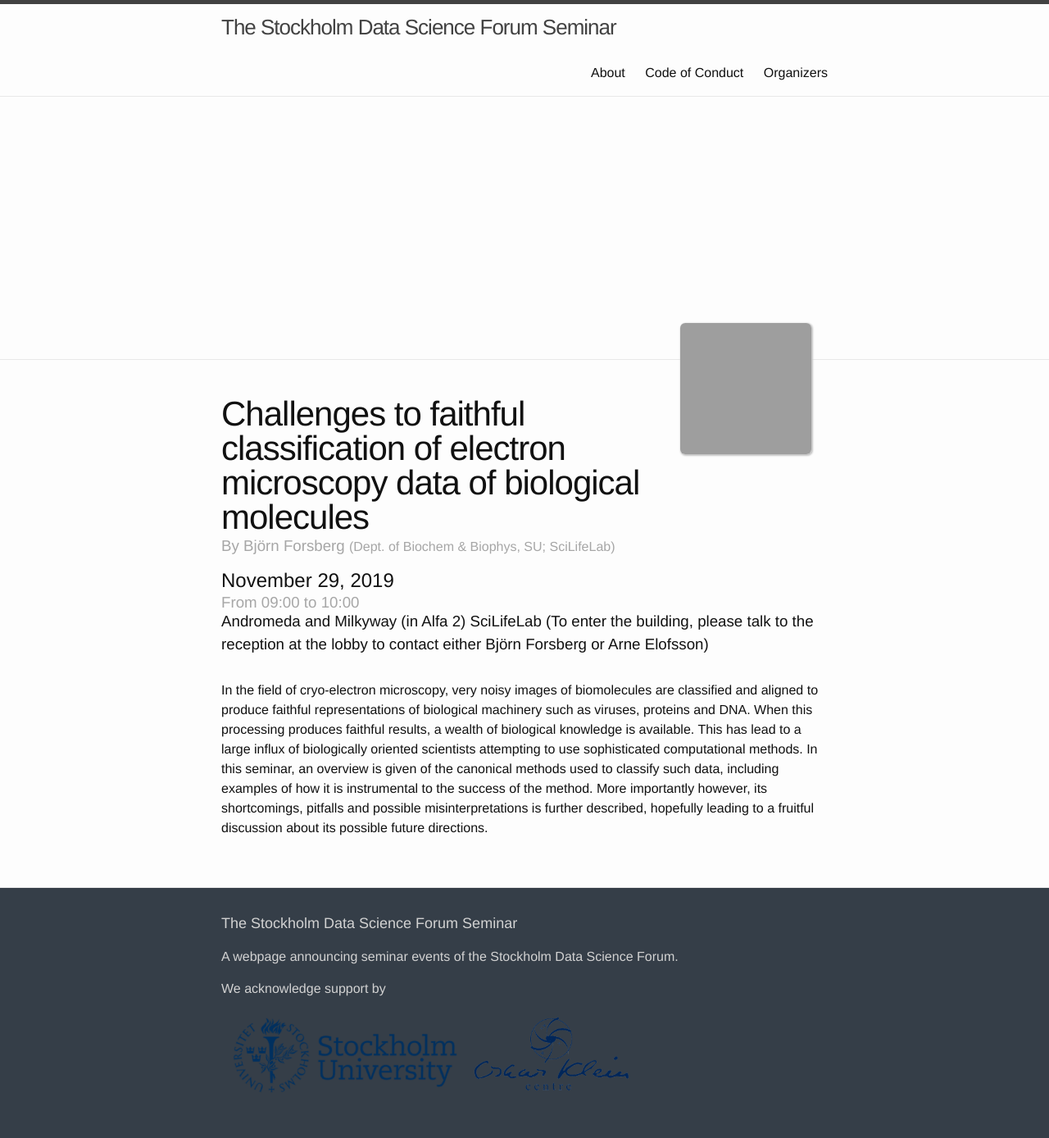
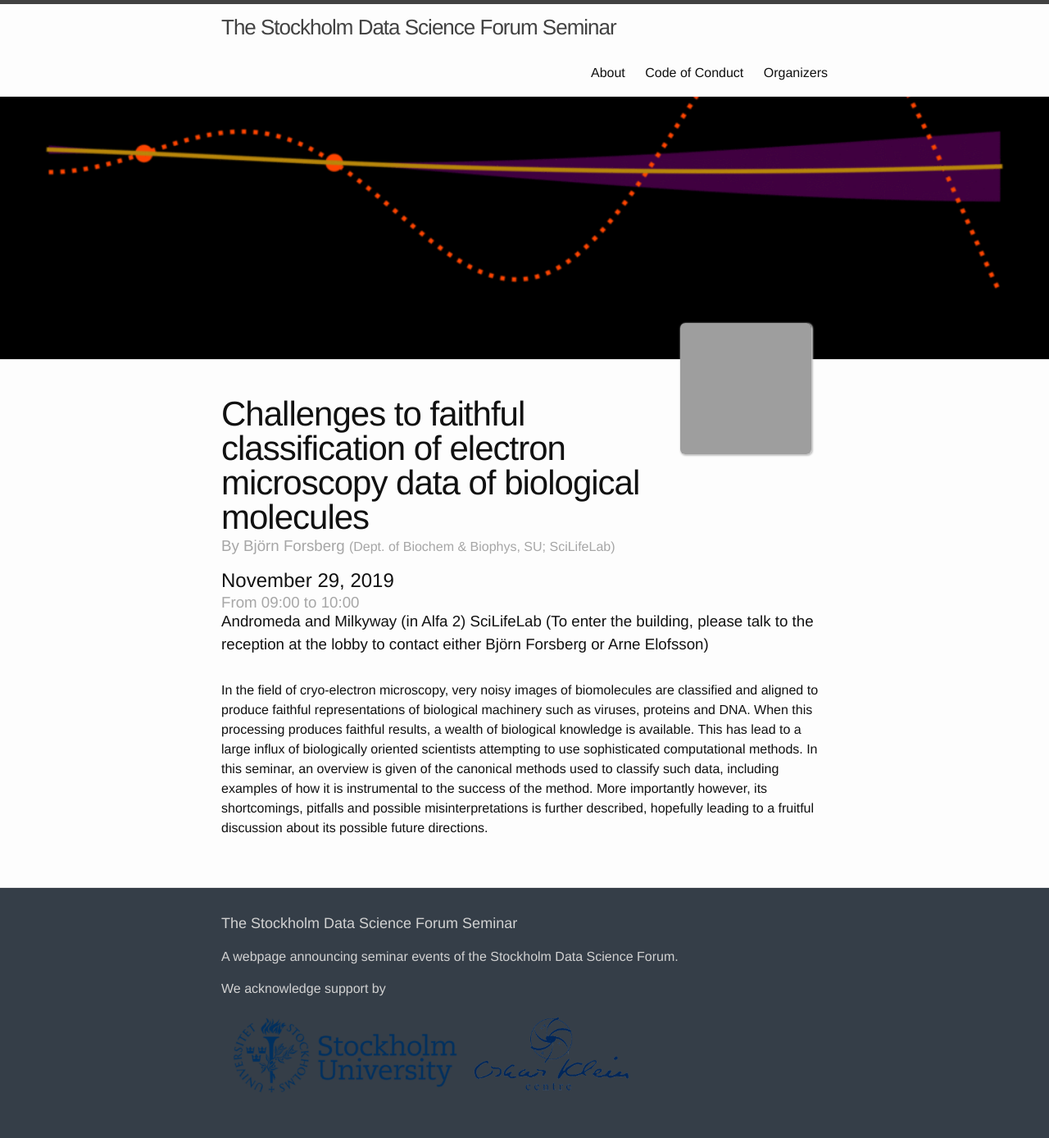
Before and after one commit to sudsfs/sudsfs.github.io, a Jekyll site: the page built from _posts/2019-11-29-Bjoern_Forsberg.md, in a window 1280 px wide. Shown: the whole page at 82% size. Built offline with Jekyll 4.4.1, drawn with Linux system fonts in a browser that asks for light colours; grey boxes are pictures that could not be loaded.

Commit message:
some mods

```diff
--- a/_posts/2019-11-29-Bjoern_Forsberg.md
+++ b/_posts/2019-11-29-Bjoern_Forsberg.md
@@ -4,6 +4,7 @@ layout: post
 #event information
 shorttitle:  "Challenges to faithful classification of electron microscopy data of biological molecules"
 title:  "Challenges to faithful classification of electron microscopy data of biological molecules"
+cover: "/assets/images/gp.gif"
 date:   2019-11-29
 start_time: "09:00"
 end_time: "10:00"
```
